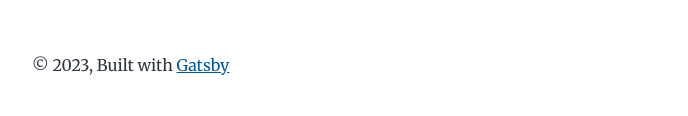
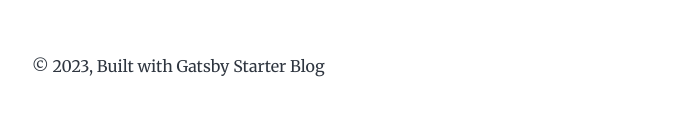
Before and after one commit to Snails8/my-blog, a Gatsby site: page / in a window 1280 px wide. Shown: the part 1018-1134 px from the top of the page, without its empty margins (292-980 px from the left). Built offline with nearby package versions, Linux system fonts and the light colour scheme; Gatsby itself is replaced by a stand-in of ours.

Commit message:
add: footer

```diff
--- /dev/null
+++ b/src/components/footer.tsx
@@ -0,0 +1,15 @@
+import * as React from "react"
+import { ReactNode } from "react"
+import siteMetadata from "../../gatsby-config"
+
+const Footer = () => {
+  return (
+    <footer>
+      <p>
+        © {new Date().getFullYear()}, Built with
+        { ` `+ siteMetadata.siteMetadata?.title as ReactNode}
+      </p>
+    </footer>
+  )
+}
+export default Footer;
--- a/src/components/layout.tsx
+++ b/src/components/layout.tsx
@@ -1,6 +1,7 @@
 import * as React from "react"
 import { WindowLocation } from "@reach/router"
 import Header from "./header";
+import Footer from "./footer";
 
 type Props = Readonly<{
   location: WindowLocation;
@@ -16,11 +17,7 @@ const Layout = ({ location, title, children }: Props) => {
     <div className="global-wrapper" data-is-root-path={isRootPath}>
       <Header location={location} />
       <main>{children}</main>
-      <footer>
-        © {new Date().getFullYear()}, Built with
-        {` `}
-        <a href="https://www.gatsbyjs.com">Gatsby</a>
-      </footer>
+      <Footer />
     </div>
   )
 }
```
